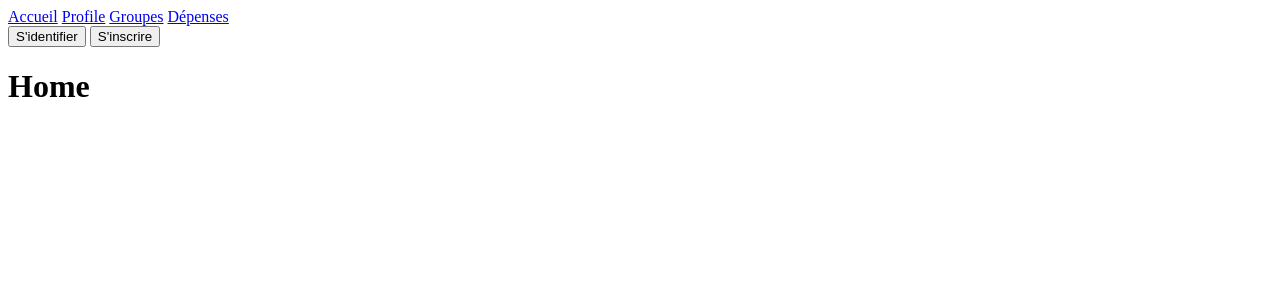
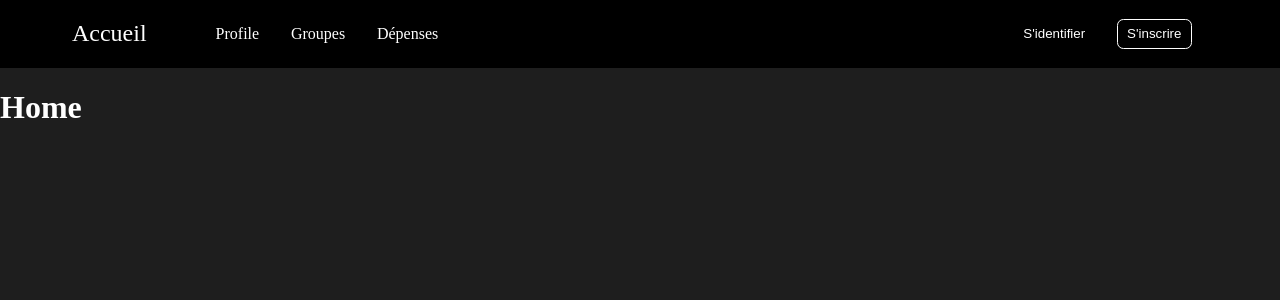
Before and after one commit to Ivan-Lhomme/Fair_count, a PHP site: page / in a window 1280 px wide. Shown: the top 300 px of the page. Run offline with PHP 8.4, Linux system fonts and the light colour scheme; the visitor is signed in with stand-in values (Sample User, id 1).

Commit message:
Add style to nav and remove margin to body, set all text color to white

```diff
--- /dev/null
+++ b/assets/css/global.css
@@ -0,0 +1,49 @@
+/* ------------------------ global ------------------------ */
+html{
+    background-color: rgb(30, 30, 30);
+    color: white;
+}
+body{
+    margin: 0;
+}
+
+/* ------------------------ nav ------------------------ */
+nav{
+    background-color: black;
+    display: flex;
+    column-gap: 45vw;
+    padding: 1.5%;
+}
+nav > div{
+    display: flex;
+    justify-content: space-around;
+    margin: auto 0;
+    column-gap: 2vw;
+}
+#nav-categories{
+    width: 30%;
+    margin-left: 4%;
+}
+#nav-auth > button{
+    color: white;
+    background: none;
+    cursor: pointer;
+}
+#nav-login{
+    border: none;
+}
+#nav-register{
+    border: 1px solid white;
+    border-radius: 0.5vw;
+    padding: 4% 6%;
+}
+nav > div > a{
+    color: white;
+    text-decoration: none;
+    height: fit-content;
+    margin: auto 0;
+}
+#nav-home{
+    font-size: x-large;
+    padding-right: 10%;
+}
--- a/templates/layout.html.twig
+++ b/templates/layout.html.twig
@@ -3,6 +3,7 @@
 <head>
     <meta charset="UTF-8">
     <meta name="viewport" content="width=device-width, initial-scale=1.0">
+    <link rel="stylesheet", href="assets/css/global.css">
     <title>{% block title %}{% endblock %}</title>
 </head>
 <body>
```
